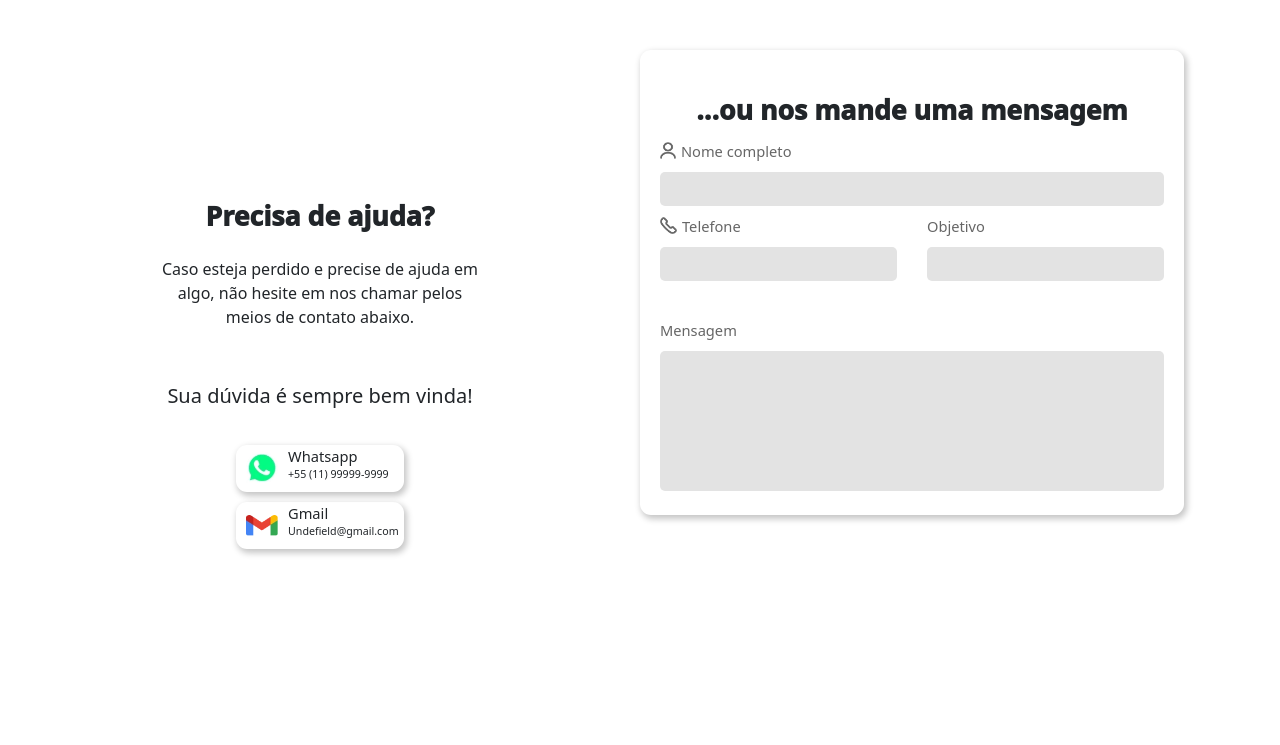
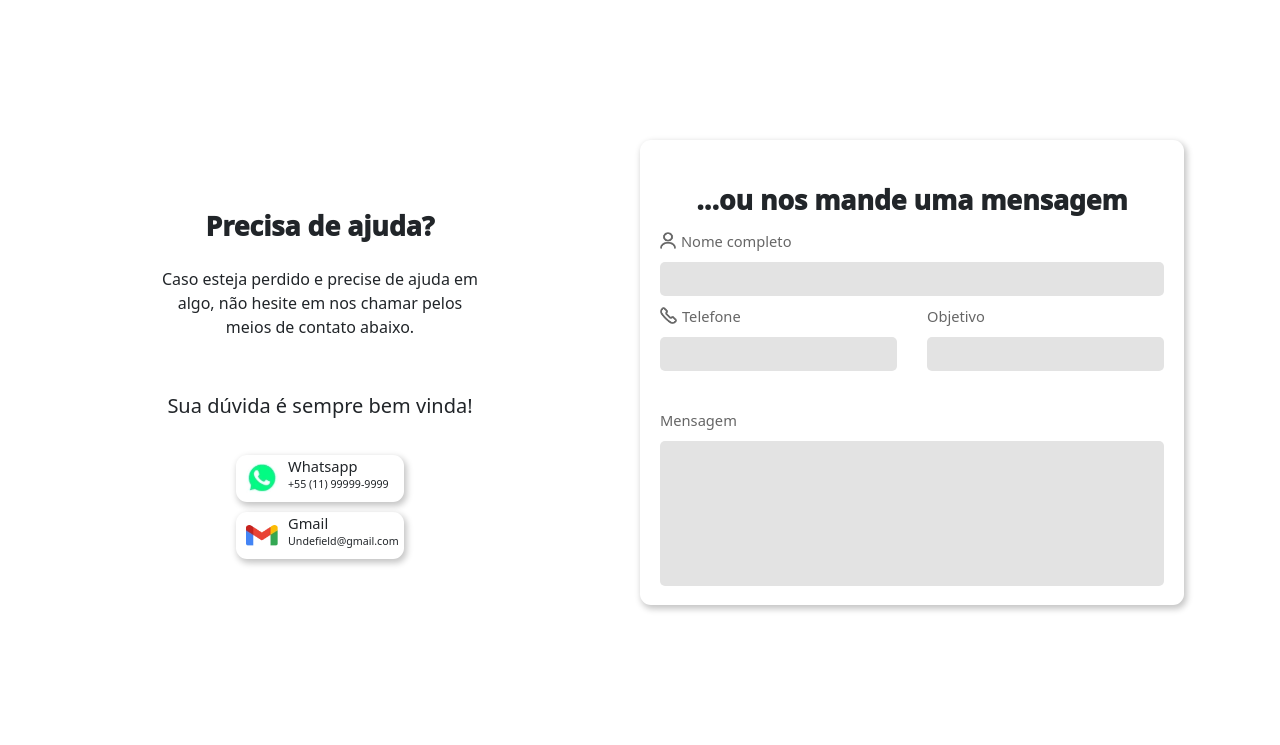
Before and after one commit to gustavorods/2023_odonto_kids, a PHP site: page /assets/pages/contato.html in a window 1280 px wide. Shown: the part 65-810 px from the top of the page. Run offline with PHP 8.4, Linux system fonts and the light colour scheme.

Commit message:
corrigindo margin info

```diff
--- a/assets/css/contato.css
+++ b/assets/css/contato.css
@@ -133,15 +133,16 @@ div.container-fluid {
 .contato_section{
     display: flex;
     height: calc(100vh - 55px);
+    place-items: center;
 }
 
 .info{
     display: grid;
     place-items: center;
     width: 50vw;
-    margin: auto;
     padding: 50px;
     height: 465px;
+    margin-top: 20px;
 }
 
 .formulario{
@@ -184,6 +185,7 @@ div.container-fluid {
     outline: none;
     padding: 0px 10px;
     margin-bottom: 9px;
+    font-size: 16px;
 }
 
 .input{
@@ -192,8 +194,16 @@ div.container-fluid {
 }
 
 .input-mensagem{
+    background: #e3e3e3;
+    border: 3px #e3e3e3;
+    border-radius: 5px;
+    outline: none;
+    padding: 6px 10px;
+    margin-bottom: 9px;
+    font-size: 16px;
+    height: 145px;
     width: 100%;
-    height: 140px;
+    resize: none;
 }
 
 .input-double{
--- a/assets/pages/contato.html
+++ b/assets/pages/contato.html
@@ -114,7 +114,7 @@
                     <div class="uni">
                         <p class="complemento" id="mensagem">Mensagem</p>
                     </div>
-                    <input type="text" class="input-mensagem">
+                    <textarea name="input-mensagem" id="" cols="30" rows="10" class="input-mensagem"></textarea>
                 </div>
             </div>
         </div>
```
